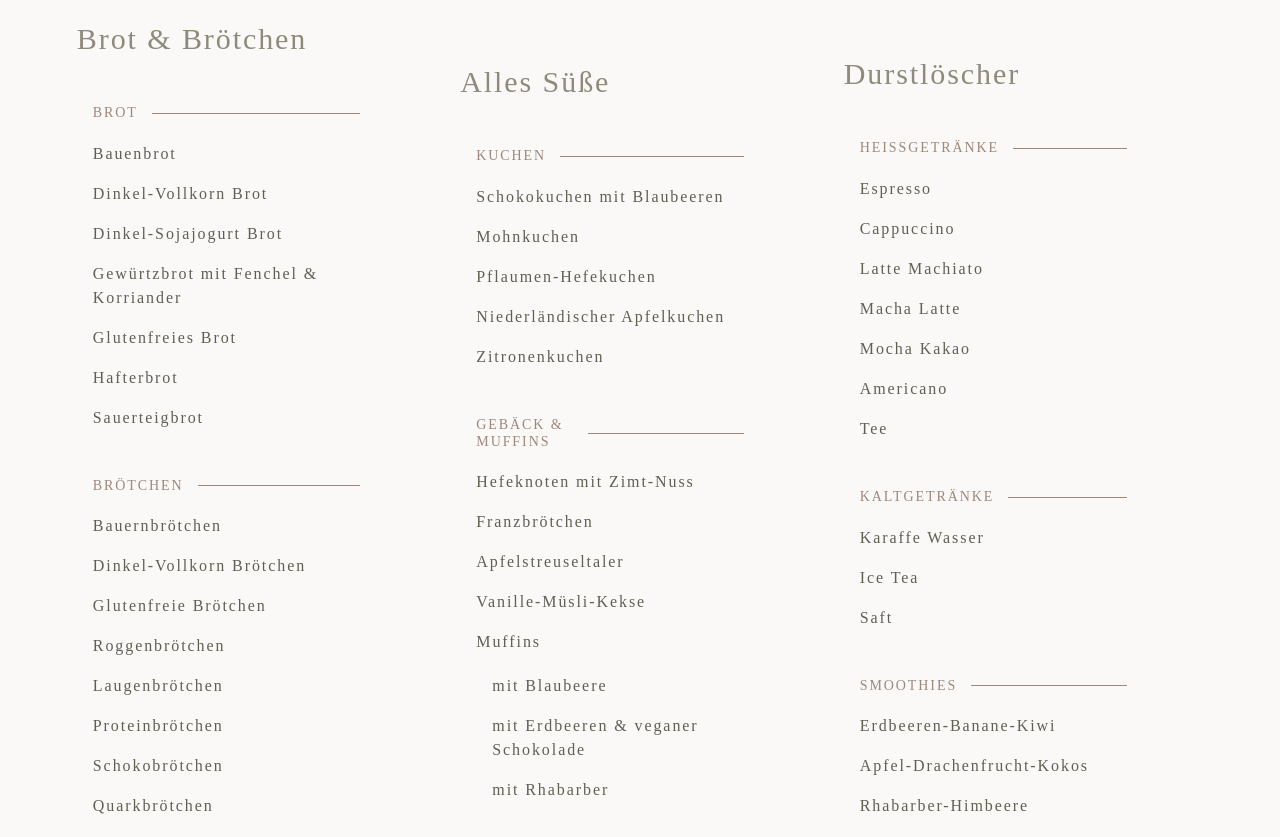
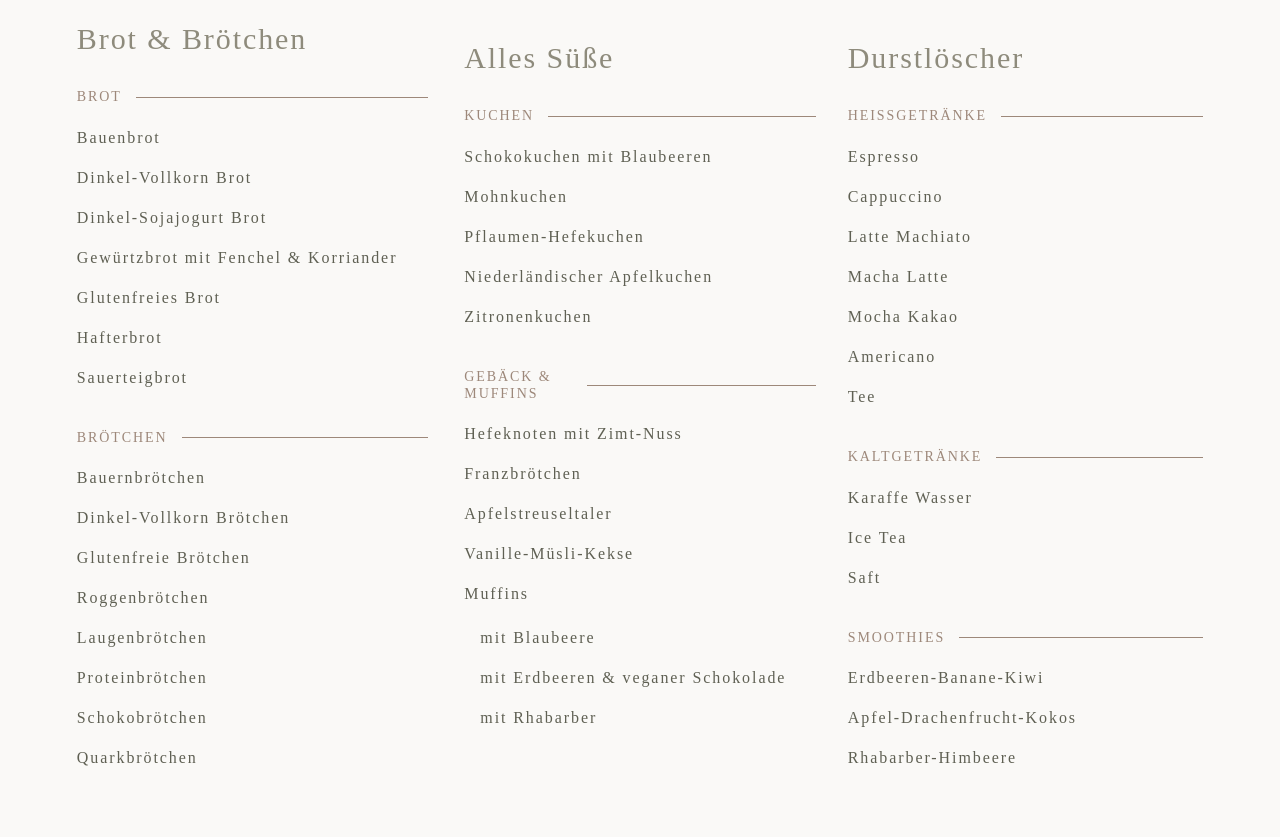
Before and after one commit to doriengr/thesis-bootstrap, a website built with webpack: page index.html in a window 1280 px wide. Shown: the part 3043-3880 px from the top of the page. Built offline with nearby package versions, Linux system fonts and the light colour scheme; a web font is replaced by a local one.

Commit message:
Adjust padding and margin in products

```diff
--- a/index.html
+++ b/index.html
@@ -223,7 +223,7 @@
       <section id="products" class="products position-relative my-9 my-md-10 my-lg-11 md-xxl-12">
         <h2 class="text-uppercase text-center">Entdecke unsere vegane Vielfalt!</h2>
         <ul class="grid">
-          <li class="g-col-12 g-col-lg-4 mb-5 mb-lg-0 me-lg-8 grid">
+          <li class="g-col-12 g-col-lg-4 mb-5 mb-lg-0 me-lg-2 grid">
             <h3 class="products-section-headline g-col-12 mb-2">Brot & Brötchen</h3>
             <picture class="g-col-12">
               <source sizes="418px" media="(max-width: 418px)" srcset="src/images/flavour-earth-products-bread-w-418.jpg 418w">
@@ -233,7 +233,7 @@
               <img class="h-100 w-100" src="src/images/flavour-earth-products-bread-w-418.jpg" alt="Flavour Earth · Brot und Brötchen">
             </picture>
             <ul class="g-col-12">
-              <li class="border border-primary border-1 user-select-auto mb-3 p-3">
+              <li class="border border-primary border-1 user-select-auto mb-3 p-3 p-lg-0 mb-lg-6">
                 <div type="collapse" role="button" data-bs-toggle="collapse" data-bs-target="#collapseBread" aria-expanded="false" aria-controls="collapseBread" class="collapsed">
                   <h4 class="products-list-label position-relative align-items-lg-center d-lg-flex flex-lg-row text-secondary-red text-uppercase">Brot</h4>
                 </div>
@@ -247,7 +247,7 @@
                   <li>Sauerteigbrot</li>
                 </ul>
               </li>
-              <li class="border border-primary border-1 user-select-auto p-3">
+              <li class="border border-primary border-1 user-select-auto p-3 p-lg-0">
                 <div type="collapse" role="button" data-bs-toggle="collapse" data-bs-target="#collapseRolls" aria-expanded="false" aria-controls="collapseRolls" class="collapsed">
                   <h4 class="products-list-label position-relative align-items-lg-center d-lg-flex flex-lg-row text-secondary-red text-uppercase">Brötchen</h4>
                 </div>
@@ -264,7 +264,7 @@
               </li>
             </ul>
           </li>
-          <li class="g-col-12 g-col-lg-4 mb-5 mb-lg-0 me-lg-8 grid">
+          <li class="g-col-12 g-col-lg-4 mb-5 mb-lg-0 mx-lg-1 grid">
             <h3 class="products-section-headline g-col-12 mb-2">Alles Süße</h3>
             <picture class="products-second-image position-relative pt-lg-6 g-col-12">
               <source sizes="395px" media="(max-width: 400px)" srcset="src/images/flavour-earth-products-cake-w-395.jpg 395w">
@@ -275,7 +275,7 @@
               <img class="h-100 w-100" src="src/images/flavour-earth-products-cake-w-395.jpg" alt="Flavour Earth · Unsere süße Leckereien">
             </picture>
             <ul class="g-col-12">
-              <li class="border border-primary border-1 user-select-auto mb-3 p-3">
+              <li class="border border-primary border-1 user-select-auto mb-3 p-3 p-lg-0 mb-lg-6">
                 <div type="collapse" role="button" data-bs-toggle="collapse" data-bs-target="#collapseCake" aria-expanded="false" aria-controls="collapseCake" class="collapsed">
                   <h4 class="products-list-label position-relative align-items-lg-center d-lg-flex flex-lg-row text-secondary-red text-uppercase">Kuchen</h4>
                 </div>
@@ -287,7 +287,7 @@
                   <li>Zitronenkuchen</li>
                 </ul>
               </li>
-              <li class="border border-primary border-1 user-select-auto p-3">
+              <li class="border border-primary border-1 user-select-auto p-3 p-lg-0 mb-lg-6">
                 <div type="collapse" role="button" data-bs-toggle="collapse" data-bs-target="#collapseMuffins" aria-expanded="false" aria-controls="collapseMuffins" class="collapsed">
                   <h4 class="products-list-label position-relative align-items-lg-center d-lg-flex flex-lg-row text-secondary-red text-uppercase">Gebäck & Muffins</h4>
                 </div>
@@ -307,7 +307,7 @@
               </li>
             </ul>
           </li>
-          <li class="g-col-12 g-col-lg-4 mb-5 mb-lg-0 me-lg-8 grid">
+          <li class="g-col-12 g-col-lg-4 mb-5 mb-lg-0 ms-lg-1 grid">
             <h3 class="products-section-headline g-col-12 mb-2">Durstlöscher</h3>
             <picture class="g-col-12">
               <source sizes="424px" media="(max-width: 450px)" srcset="src/images/flavour-earth-products-coffee-w-424.jpg 424w">
@@ -318,7 +318,7 @@
               <img class="h-100 w-100" src="src/images/flavour-earth-products-coffee-w-696.jpg" alt="Flavour Earth · Der beste Kaffee Flensburgs">
             </picture>
             <ul class="g-col-12">
-              <li class="border border-primary border-1 user-select-auto mb-3 p-3">
+              <li class="border border-primary border-1 user-select-auto mb-3 p-3 p-lg-0 mb-lg-6">
                 <div type="collapse" role="button" data-bs-toggle="collapse" data-bs-target="#collapseHotDrinks" aria-expanded="false" aria-controls="collapseHotDrinks" class="collapsed">
                   <h4 class="products-list-label position-relative align-items-lg-center d-lg-flex flex-lg-row text-secondary-red text-uppercase">Heißgetränke</h4>
                 </div>
@@ -332,7 +332,7 @@
                   <li>Tee</li>
                 </ul>
               </li>
-              <li class="border border-primary border-1 user-select-auto mb-3 p-3">
+              <li class="border border-primary border-1 user-select-auto mb-3 p-3 p-lg-0 mb-lg-6">
                 <div type="collapse" role="button" data-bs-toggle="collapse" data-bs-target="#collapseColdDrinks" aria-expanded="false" aria-controls="collapseColdDrinks" class="collapsed">
                   <h4 class="products-list-label position-relative align-items-lg-center d-lg-flex flex-lg-row text-secondary-red text-uppercase">Kaltgetränke</h4>
                 </div>
@@ -342,7 +342,7 @@
                   <li>Saft</li>
                 </ul>
               </li>
-              <li class="border border-primary border-1 user-select-auto p-3">
+              <li class="border border-primary border-1 user-select-auto p-3 p-lg-0">
                 <div type="collapse" role="button" data-bs-toggle="collapse" data-bs-target="#collapseSmoothies" aria-expanded="false" aria-controls="collapseSmoothies" class="collapsed">
                   <h4 class="products-list-label position-relative align-items-lg-center d-lg-flex flex-lg-row text-secondary-red text-uppercase">Smoothies</h4>
                 </div>
```
Also changed, not shown: build/styles.css.
